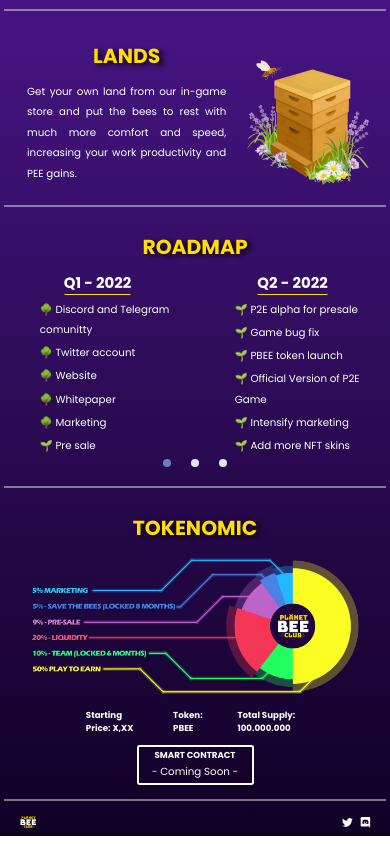
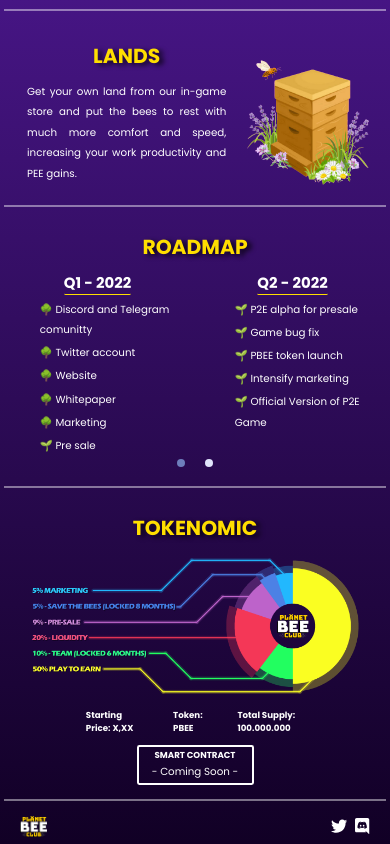
Before and after one commit to wevertonmata/planet-bee, a React (Create React App) app: page / in a window 390 px wide. Shown: the part 1006-1850 px from the top of the page. Built offline with nearby package versions, Linux system fonts and the light colour scheme.

Commit message:
responsive-v2

```diff
--- a/src/components/Footer/styles.ts
+++ b/src/components/Footer/styles.ts
@@ -35,6 +35,23 @@
         height: ${px2vw(40)};
     }
 
+    @media screen and (max-width: 767px) {
+
+        .logoFooter img{
+            width: ${px2vw(100)};
+        }
+
+        .Discord svg{
+        width: ${px2vw(60)};
+        height: ${px2vw(60)};
+        margin-left:  ${px2vw(25)};
+        }
+
+        .Twitter svg{
+            width: ${px2vw(60)};
+            height: ${px2vw(60)};
+        }
+    }
 
 
 `;
--- a/src/components/Header/styles.ts
+++ b/src/components/Header/styles.ts
@@ -74,5 +74,7 @@
 
     @media screen and (max-width: 767px) {
 
+
+
     }
 `;
--- a/src/pages/home/index.tsx
+++ b/src/pages/home/index.tsx
@@ -43,42 +43,25 @@
          <li className="roadmap-item"><p>🌱 P2E alpha for presale</p></li>
          <li className="roadmap-item"><p>🌱 Game bug fix</p></li>
          <li className="roadmap-item"><p>🌱 PBEE token launch</p></li>
+         <li className="roadmap-item"><p>🌱 Intensify marketing</p></li>
          <li className="roadmap-item"><p>🌱 Official Version of P2E Game</p></li>
-         <li className="roadmap-item"><p>🌱 Intensify marketing</p></li>
-         <li className="roadmap-item"><p>🌱 Add more NFT skins</p></li>
+
       </ul>
    </div>,
    <div className="column-text column-text-roadmap" onDragStart={handleDragStart} role="presentation">
       <h2>Q3 - 2022</h2>
       <ul className="ul-roadmap">
          <li className="roadmap-item"><p>🌱 Listing PBEE on Gate.io</p></li>
-         <li className="roadmap-item"><p>🌱 Start physical ballast to save the bees</p></li>
+         <li className="roadmap-item"><p>🌱 Add more NFT skins</p></li>
          <li className="roadmap-item"><p>🌱 Adventure mode</p></li>
-         <li className="roadmap-item"><p>🌱 Whitepaper</p></li>
-         <li className="roadmap-item"><p>🌱 Marketing</p></li>
-         <li className="roadmap-item"><p>🌱 PreSale</p></li>
       </ul>
    </div>,
    <div className="column-text column-text-roadmap" onDragStart={handleDragStart} role="presentation">
       <h2>Q4 - 2022</h2>
       <ul className="ul-roadmap">
-         <li className="roadmap-item"><p>🌱 Coming Soon...</p></li>
-         <li className="roadmap-item"><p>🌱 Coming Soon...</p></li>
-         <li className="roadmap-item"><p>🌱 Coming Soon...</p></li>
-         <li className="roadmap-item"><p>🌱 Coming Soon...</p></li>
-         <li className="roadmap-item"><p>🌱 Coming Soon...</p></li>
-         <li className="roadmap-item"><p>🌱 Coming Soon...</p></li>
-      </ul>
-   </div>,
-   <div className="column-text column-text-roadmap" onDragStart={handleDragStart} role="presentation">
-      <h2>Q5 - 2022</h2>
-      <ul className="ul-roadmap">
-         <li className="roadmap-item"><p>🌱 Coming Soon...</p></li>
-         <li className="roadmap-item"><p>🌱 Coming Soon...</p></li>
-         <li className="roadmap-item"><p>🌱 Coming Soon...</p></li>
-         <li className="roadmap-item"><p>🌱 Coming Soon...</p></li>
-         <li className="roadmap-item"><p>🌱 Coming Soon...</p></li>
-         <li className="roadmap-item"><p>🌱 Coming Soon...</p></li>
+         <li className="roadmap-item"><p>🌱 Start physical ballast to save the bees</p></li>
+         <li className="roadmap-item"><p>🌱 Marketplace launch</p></li>
+         <li className="roadmap-item"><p>🌱 Add new items</p></li>
       </ul>
    </div>
  ];
```
